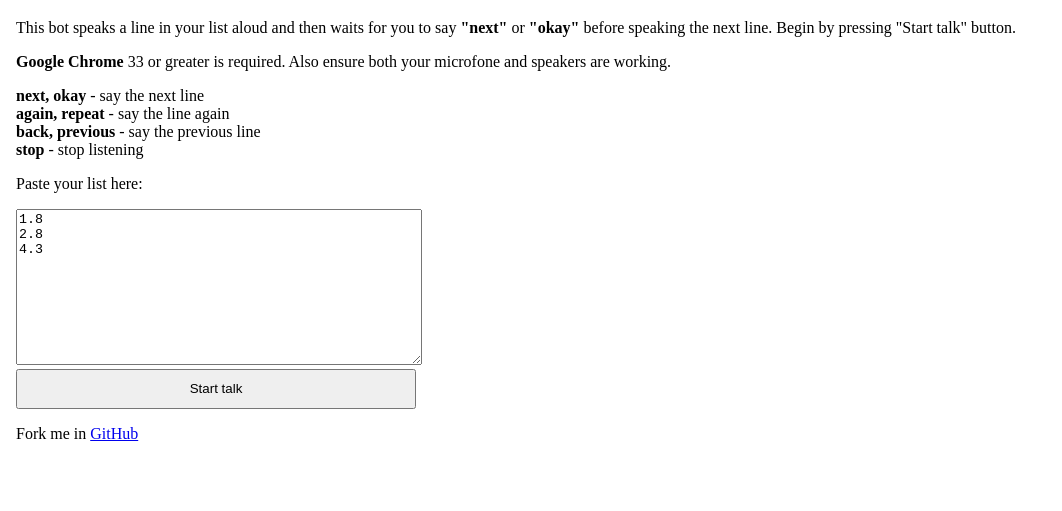
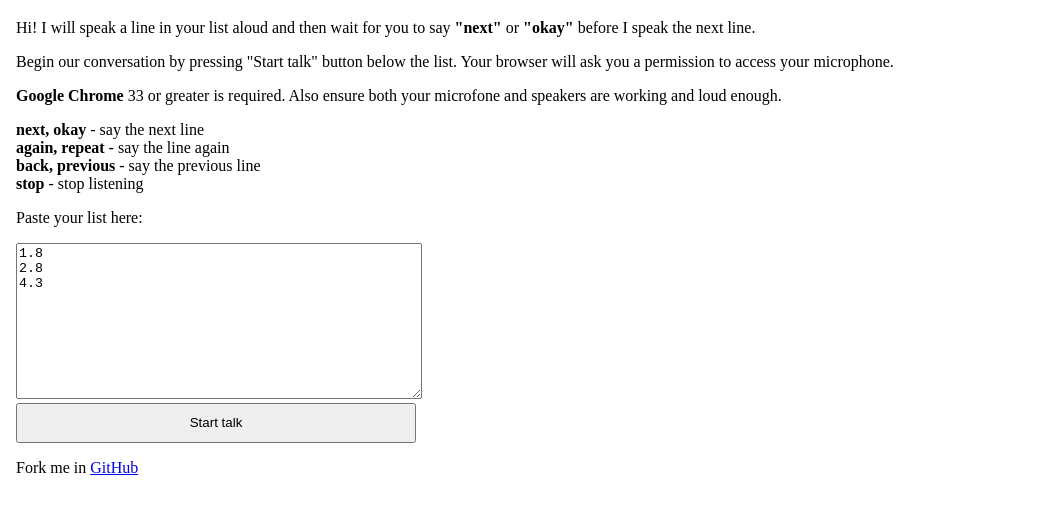
Before and after one commit to axelpale/listpal, a website: page index.html in a window 1280 px wide. Shown: the part 77-588 px from the top of the page, without its empty margins (0-1062 px from the left). Drawn offline with Linux system fonts and the light colour scheme.

Commit message:
Improve description

```diff
--- a/index.html
+++ b/index.html
@@ -14,9 +14,11 @@
 
 	<h1>List Pal</h1>
 
-  <p>This bot speaks a line in your list aloud and then waits for you to say <strong>"next"</strong> or <strong>"okay"</strong> before speaking the next line. Begin by pressing "Start talk" button.</p>
+  <p>Hi! I will speak a line in your list aloud and then wait for you to say <strong>"next"</strong> or <strong>"okay"</strong> before I speak the next line.</p>
 
-  <p><strong>Google Chrome</strong> 33 or greater is required. Also ensure both your microfone and speakers are working.</p>
+  <p>Begin our conversation by pressing "Start talk" button below the list. Your browser will ask you a permission to access your microphone.</p>
+
+  <p><strong>Google Chrome</strong> 33 or greater is required. Also ensure both your microfone and speakers are working and loud enough.</p>
 
   <p>
     <strong>next, okay</strong> - say the next line<br>
```
